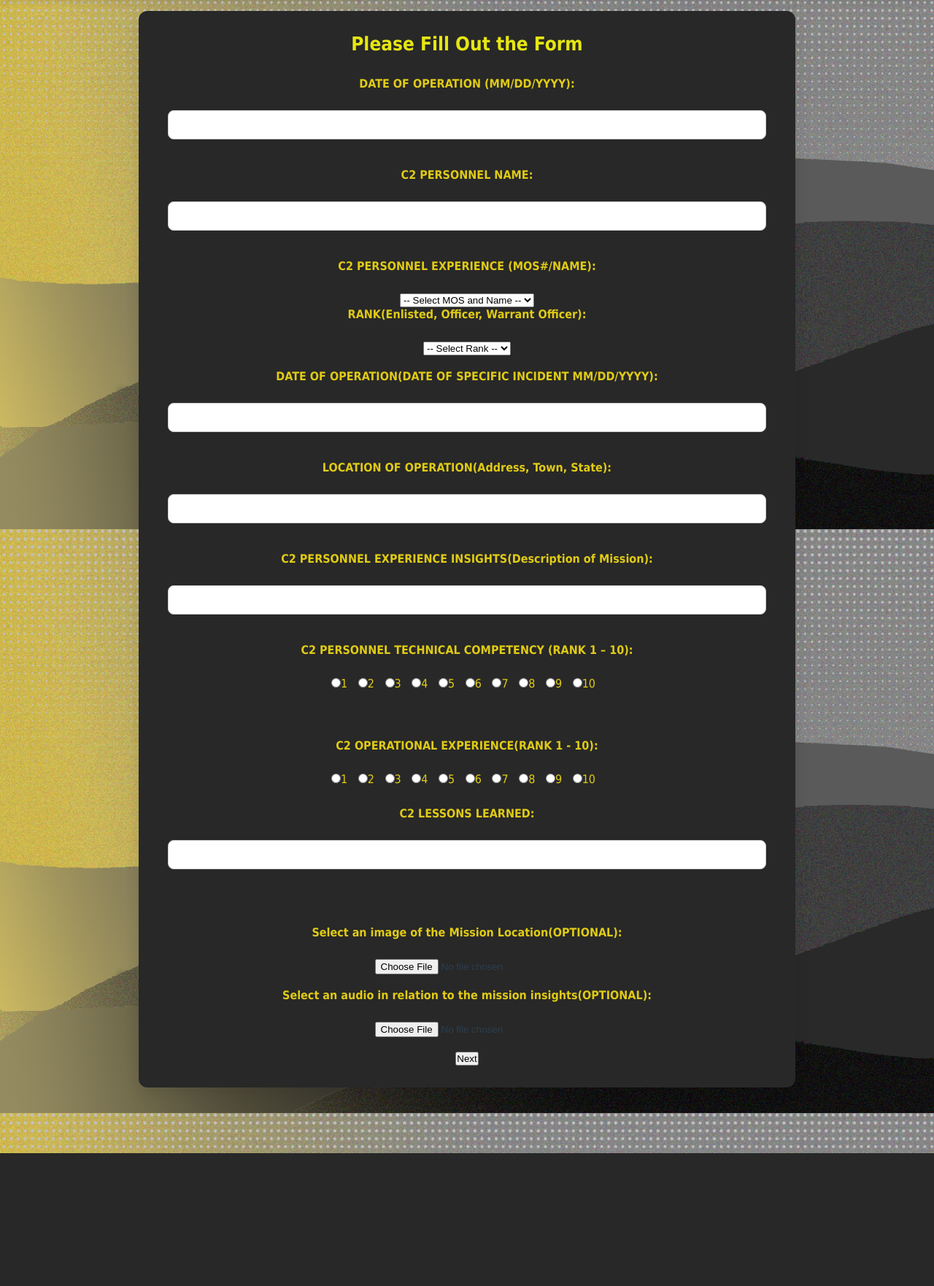
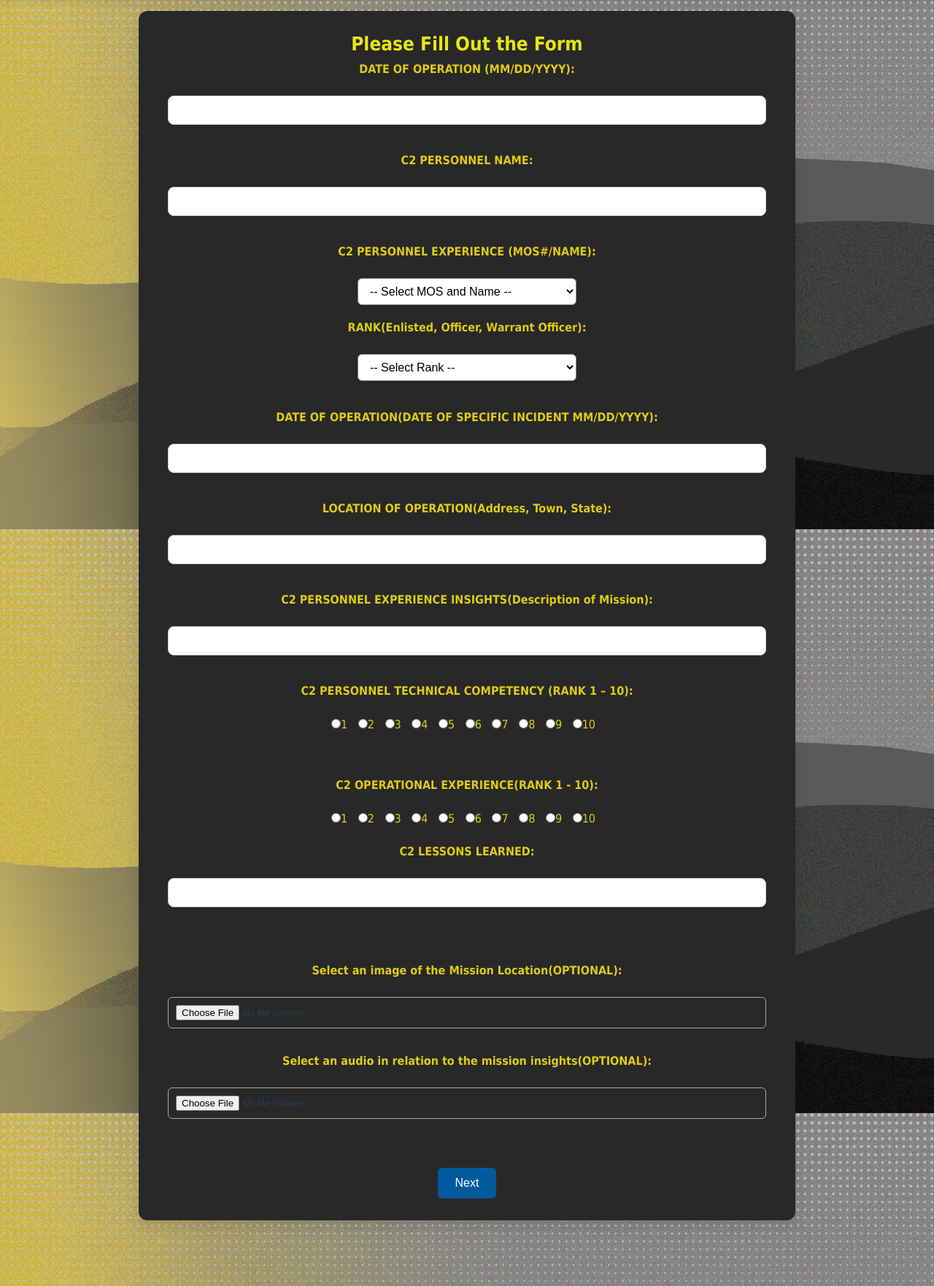
Before and after one commit to CHI624/CMMDproj, a PHP site: page /CMMD_risk_choice.html in a window 1280 px wide. Shown: the part 75-1837 px from the top of the page at 73% size. Before the commit the page ends 1655 px from the top, so only its background shows below. Run offline with PHP 8.4, Linux system fonts and the light colour scheme.

Commit message:
Update style.css

```diff
--- a/style.css
+++ b/style.css
@@ -487,7 +487,7 @@ body {
 #main-content h2 {
   text-align: center;
   font-size: 26px;
-  margin-bottom: 30px;
+  margin-bottom: 10px;
   color: #e6e612;
 }
 
@@ -512,7 +512,7 @@ form input[type="text"] {
 }
 
 form input[type="text"]:focus {
-  border-color: #0077cc;
+  border-color: #165a8b;
   outline: none;
 }
 
@@ -544,7 +544,202 @@ form button[type="submit"] {
 form button[type="submit"]:hover {
   background-color: #005fa3;
 }
+label {
+  font-weight: bold;
+  display: block;
+  margin-bottom: 4px;
+  color: #333;
+}
 
+input[type="text"],
+input[type="file"] {
+  width: 100%;
+  padding: 10px;
+  margin-bottom: 16px;
+  border: 1px solid #aaa;
+  border-radius: 6px;
+  box-sizing: border-box;
+}
+
+.radio-group label {
+  display: inline-block;
+  margin-right: 10px;
+  margin-bottom: 6px;
+}
+
+button[type="submit"] {
+  display: block;
+  width: 100%;
+  background-color: #007bff;
+  color: white;
+  padding: 12px;
+  border: none;
+  border-radius: 8px;
+  font-size: 16px;
+  cursor: pointer;
+}
+
+#C2_PER_EX {
+  width: 300px;           /* fixed width */
+  padding: 8px 12px;      /* some breathing room */
+  font-size: 16px;        /* readable text size */
+  border: 1.5px solid #888;
+  border-radius: 6px;
+  background-color: #fff;
+  box-shadow: 0 2px 6px rgba(0,0,0,0.1);
+  transition: border-color 0.3s ease, box-shadow 0.3s ease;
+  cursor: pointer;
+  margin-bottom: 21px;
+}
+
+#C2_PER_EX:hover {
+  border-color: #005fcc;
+  box-shadow: 0 2px 10px rgba(0,95,204,0.3);
+}
+
+#C2_PER_EX:focus {
+  outline: none;
+  border-color: #004a99;
+  box-shadow: 0 0 8px rgba(0,74,153,0.8);
+}
+#RANK {
+  width: 300px;           /* fixed width */
+  padding: 8px 12px;      /* some breathing room */
+  font-size: 16px;        /* readable text size */
+  border: 1.5px solid #888;
+  border-radius: 6px;
+  background-color: #fff;
+  box-shadow: 0 2px 6px rgba(0,0,0,0.1);
+  transition: border-color 0.3s ease, box-shadow 0.3s ease;
+  cursor: pointer;
+  margin-bottom: 21px;
+}
+
+#RANK:hover {
+  border-color: #005fcc;
+  box-shadow: 0 2px 10px rgba(0,95,204,0.3);
+}
+
+#RANK:focus {
+  outline: none;
+  border-color: #004a99;
+  box-shadow: 0 0 8px rgba(0,74,153,0.8);
+}
+
+button[type="submit"]:hover {
+  background-color: #0056b3;
+}
+
+#form2 body {
+  font-family: 'Futura', Tahoma, Geneva, Verdana, sans-serif;
+  background-color: #ab1717;
+  margin: 0;
+  padding: 2rem;
+  color: #242424;
+}
+
+#form2 h2 {
+
+  color: #e4dd0d;
+  font: 700 2rem 'Trebuchet MS', serif;
+  margin-top: 0.5rem;
+  border-bottom: 2px solid #ccc;
+  padding-bottom: 0.5rem;
+}
+
+#form2 form {
+  background-color: #1a1a1a;
+  border-radius: 8px;
+  bottom: 10px;
+  padding: 2rem;
+  box-shadow: 0 2px 8px rgba(34, 34, 34, 0.1);
+}
+#form2 h3 {
+  color: #e4dd0d;
+  font: 17px 'Futura','bold', 'serif';
+  margin-top: 3rem;
+    border-bottom: 1px solid #ccc;
+  padding-bottom: 0.5rem;
+}
+#form2 label {
+  display: block;
+  font-weight: 600;
+  color: #bcb70b;
+  font: 1rem 'Poppins', sans-serif;
+  margin: 1.2rem 0 0.5rem;
+}
+
+#form2 .radio-group {
+  display: flex;
+  flex-wrap: wrap;
+  justify-content: center;
+  gap: 1rem;
+  padding: 0.5rem 0 1.5rem;
+}
+
+#form2 .form2-wrapper {
+  background-color: #282828; /* light grey */
+  padding: 2rem;
+  border-radius: 10px;
+}
+
+#form2 .radio-group label {
+  font-weight: normal;
+  background-color: #4d4d4d;
+  border: 1px solid #cbd6e2;
+  border-radius: 6px;
+  padding: 0.4rem 0.8rem;
+  cursor: pointer;
+  transition: background-color 0.3s ease;
+}
+
+#form2 .radio-group label:hover {
+  background-color: #878686;
+}
+
+#form2 .radio-group input[type="radio"] {
+  margin-right: 0.5rem;
+}
+
+#form2 button[type="submit"] {
+  margin-top: 2rem;
+  background-color: #005a9c;
+  color: white;
+  font-size: 1rem;
+  padding: 0.75rem 1.5rem;
+  border: none;
+  border-radius: 6px;
+  cursor: pointer;
+  transition: background-color 0.3s ease;
+}
+#form1 button[type="button"] {
+  margin-top: 2rem;
+  background-color: #005a9c;
+  color: white;
+  font-size: 1rem;
+  padding: 0.75rem 1.5rem;
+  border: none;
+  border-radius: 6px;
+  cursor: pointer;
+  transition: background-color 0.3s ease;
+}
+
+#form2 button[type="submit"]:hover {
+  background-color: #004578;
+}
+#form1 button[type="button"]:hover {
+  background-color: #004578;
+}
+/* Optional responsive enhancement */
+@media (max-width: 600px) {
+  #form2 form {
+    padding: 1rem;
+  }
+
+  #form2 .radio-group {
+    flex-direction: column;
+  }
+}
 /* Error bounce animation */
 @keyframes bounceError {
   0% { transform: translateX(0); }
```
